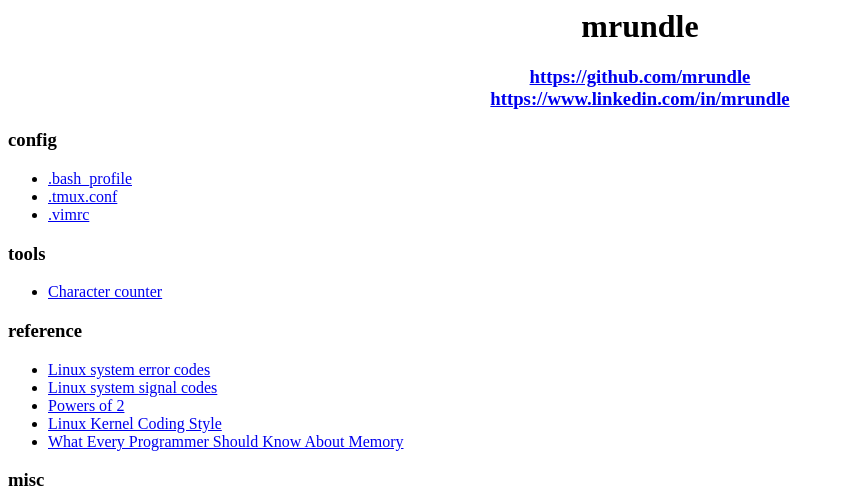
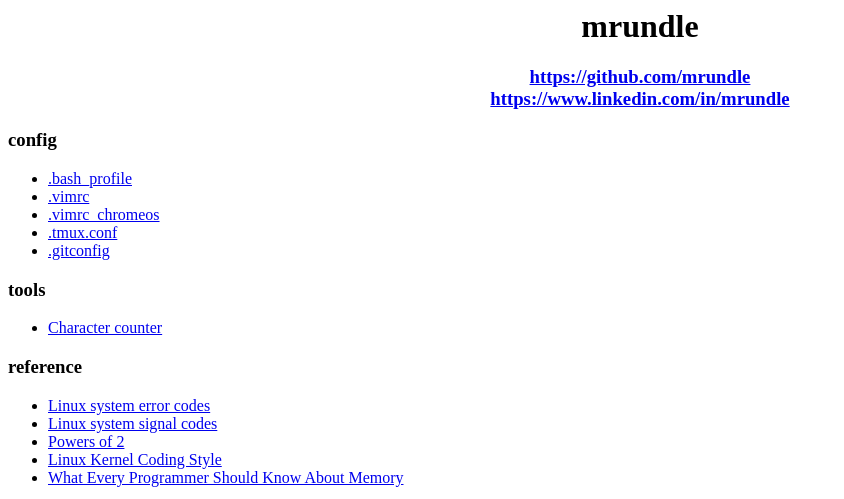
Before and after one commit to mrundle/mrundle-web, a PHP site: page / in a window 1280 px wide. Shown: the top 499 px of the page, without its empty margins (0-844 px from the left). Run offline with PHP 8.4, Linux system fonts and the light colour scheme.

Commit message:
fix dotfile links

```diff
--- a/index.php
+++ b/index.php
@@ -13,9 +13,11 @@
 </h3>
 <h3>config</h3>
     <ul>
-        <li><a href="https://raw.githubusercontent.com/mrundle/mrundle-dev/master/home/mrundle/.bash_profile">.bash_profile</a></li>
-        <li><a href="https://raw.githubusercontent.com/mrundle/mrundle-dev/master/home/mrundle/.tmux.conf">.tmux.conf</a></li>
-        <li><a href="https://raw.githubusercontent.com/mrundle/mrundle-dev/master/home/mrundle/.vimrc">.vimrc</a></li>
+        <li><a href="https://raw.githubusercontent.com/mrundle/mrundle-dev/master/dotfiles/.bash_profile">.bash_profile</a></li>
+        <li><a href="https://raw.githubusercontent.com/mrundle/mrundle-dev/master/dotfiles/.vimrc">.vimrc</a></li>
+        <li><a href="https://raw.githubusercontent.com/mrundle/mrundle-dev/master/dotfiles/.vimrc_chromeos">.vimrc_chromeos</a></li>
+        <li><a href="https://raw.githubusercontent.com/mrundle/mrundle-dev/master/dotfiles/.tmux.conf">.tmux.conf</a></li>
+        <li><a href="https://raw.githubusercontent.com/mrundle/mrundle-dev/master/dotfiles/.gitconfig">.gitconfig</a></li>
     </ul>
 <h3>tools</h3>
     <ul>
```
